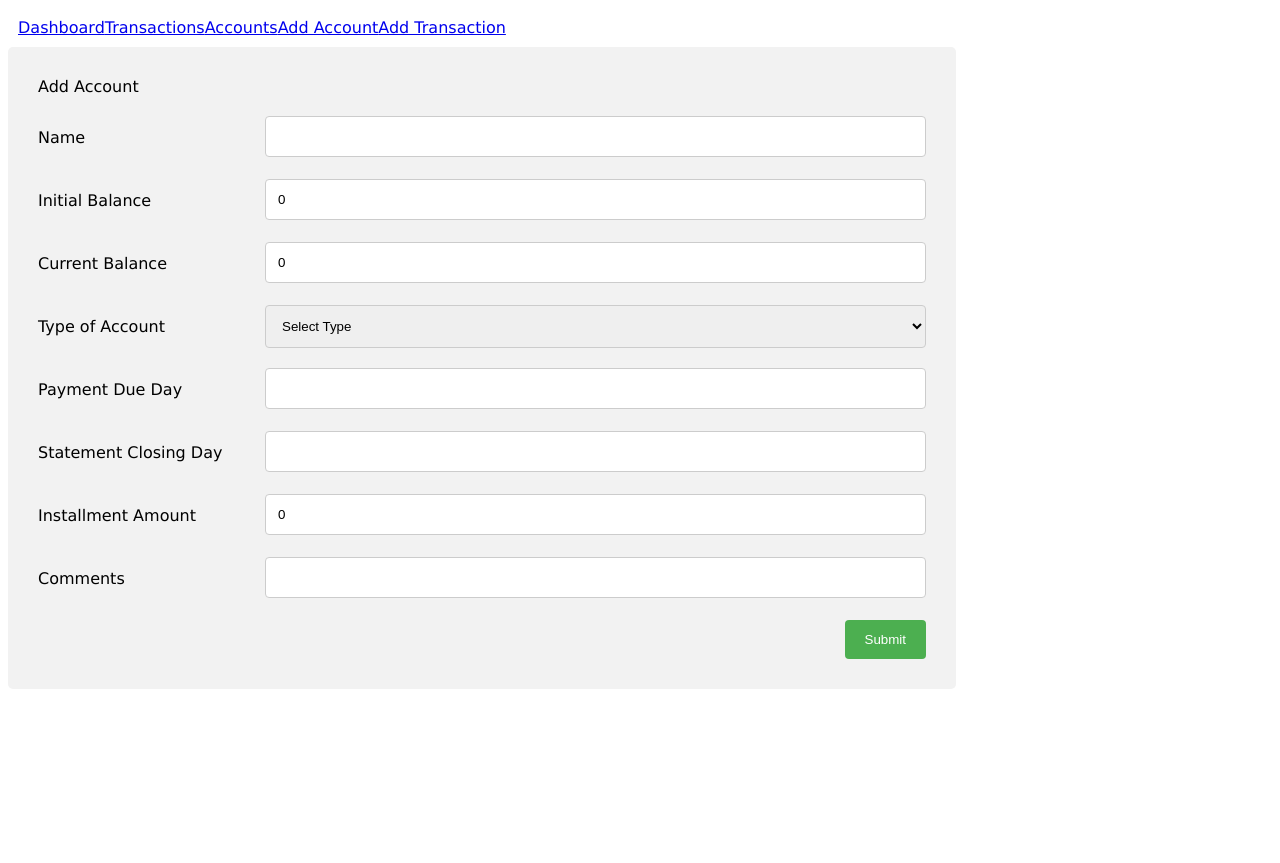
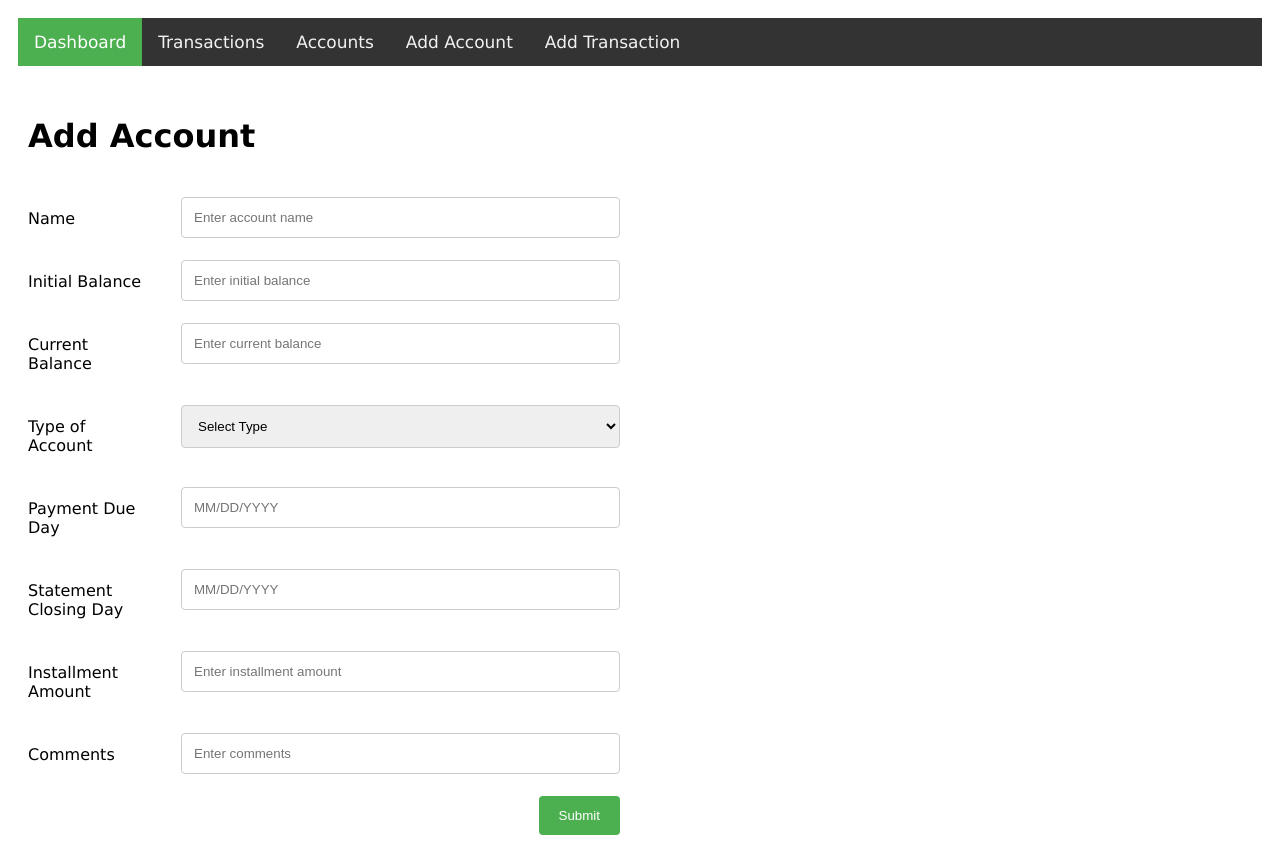
Before and after one commit to thinkseven/money-rollover-app, a React (Create React App) app: page /AddAccount in a window 1280 px wide. Before the commit the page ends 800 px from the top, so only its background shows below. Built offline with nearby package versions, Linux system fonts and the light colour scheme; no server answers.

Commit message:
form and css enhancements

```diff
--- a/package.json
+++ b/package.json
@@ -3,6 +3,11 @@
   "version": "0.1.0",
   "private": true,
   "dependencies": {
+    "@fortawesome/fontawesome-svg-core": "^1.2.28",
+    "@fortawesome/free-brands-svg-icons": "^5.13.0",
+    "@fortawesome/free-regular-svg-icons": "^5.13.0",
+    "@fortawesome/free-solid-svg-icons": "^5.13.0",
+    "@fortawesome/react-fontawesome": "^0.1.9",
     "@testing-library/jest-dom": "^4.2.4",
     "@testing-library/react": "^9.5.0",
     "@testing-library/user-event": "^7.2.1",
--- a/src/App.css
+++ b/src/App.css
@@ -77,9 +77,3 @@ input[type=submit] {
 input[type=submit]:hover {
     background-color: #45a049;
 }
-
-.container {
-    border-radius: 5px;
-    background-color: #f2f2f2;
-    padding: 20px;
-}
--- a/src/App.js
+++ b/src/App.js
@@ -1,4 +1,4 @@
-import React from 'react';
+import React, { useState } from 'react';
 import {
   BrowserRouter as Router,
   Switch,
@@ -10,31 +10,57 @@ import ShowTransaction from './Component/Transaction/Show'
 import ShowAccount from './Component/Accounts/Show'
 import AddTransaction from './Component/Transaction/Add';
 import AddAccount from './Component/Accounts/Add';
+
+import { faBars } from "@fortawesome/free-solid-svg-icons";
+import { FontAwesomeIcon } from "@fortawesome/react-fontawesome";
+
 import './App.css';
+import './Menu.css'
 import './Component/Component.css'
 
+
+
 function App() {
+
+  const [className, setClass] = useState("topnav");
+
+  const expandMenu = (e) => {
+    e.preventDefault()
+    if (className === "topnav") {
+      setClass("topnav responsive");
+    } else {
+      setClass("topnav");
+    }
+    return false;
+  }
+
+  const resetMenu = () => {
+    setClass("topnav");
+  }
 
   return (
     <div className="row">
       <Router>
         <div className="col-12">
-          <nav>
-            <Link to="/Dashboard">
+          <nav className={className}>
+            <Link to="/Dashboard" className="active">
               Dashboard
               </Link>
-            <Link to="/Transactions">
+            <Link to="/Transactions" onClick={resetMenu}>
               Transactions
-              </Link>
-            <Link to="/Accounts">
+            </Link>
+            <Link to="/Accounts" onClick={resetMenu}>
               Accounts
-              </Link>
-            <Link to="/AddAccount">
+            </Link>
+            <Link to="/AddAccount" onClick={resetMenu}>
               Add Account
               </Link>
-            <Link to="/AddTransaction">
+            <Link to="/AddTransaction" onClick={resetMenu}>
               Add Transaction
-              </Link>
+            </Link>
+            <a href="#0" className="icon" onClick={expandMenu}>
+              <FontAwesomeIcon icon={faBars} />
+            </a>
           </nav>
         </div>
         <Switch>
--- a/src/Component/Accounts/Add/index.js
+++ b/src/Component/Accounts/Add/index.js
@@ -4,12 +4,12 @@ class AddAccount extends Component {
 
   state = {
     name: '',
-    initialBalance: 0,
-    currentBalance: 0,
+    initialBalance: '',
+    currentBalance: '',
     accountType: 'None',
     paymentDueDay: '',
     statementClosingDay: '',
-    installmentAmount: 0,
+    installmentAmount: '',
     comments: '',
     msg: '',
   }
@@ -55,12 +55,12 @@ class AddAccount extends Component {
         this.setState({
           msg: "Account created successfully!!",
           name: '',
-          initialBalance: 0,
-          currentBalance: 0,
+          initialBalance: '',
+          currentBalance: '',
           accountType: 'None',
           paymentDueDay: '',
           statementClosingDay: '',
-          installmentAmount: 0,
+          installmentAmount: '',
           comments: ''
         })
       })
@@ -84,7 +84,7 @@ class AddAccount extends Component {
 
   render() {
     return (
-      <div className="col-9 container">
+      <div className="col-6 container">
         <form onSubmit={this.addTransaction}>
           {
             this.state.msg && (
@@ -96,7 +96,7 @@ class AddAccount extends Component {
 
           <div className="row">
             <div className="col-12">
-              <div>Add Account</div>
+              <div><h1>Add Account</h1></div>
             </div>
           </div>
 
@@ -105,7 +105,7 @@ class AddAccount extends Component {
               <label htmlFor="name">Name</label>
             </div>
             <div className="col-9">
-              <input type='text' name='name' onChange={this.setValue} value={this.state.name} />
+              <input type='text' name='name' onChange={this.setValue} value={this.state.name} placeholder="Enter account name"/>
             </div>
           </div>
 
@@ -114,7 +114,7 @@ class AddAccount extends Component {
               <label htmlFor="initialBalance">Initial Balance</label>
             </div>
             <div className="col-9">
-              <input type='text' name='initialBalance' onChange={this.setValue} value={this.state.initialBalance} />
+              <input type='text' name='initialBalance' onChange={this.setValue} value={this.state.initialBalance} placeholder="Enter initial balance"/>
             </div>
           </div>
 
@@ -123,7 +123,7 @@ class AddAccount extends Component {
               <label htmlFor="currentBalance">Current Balance</label>
             </div>
             <div className="col-9">
-              <input type='text' name='currentBalance' onChange={this.setValue} value={this.state.currentBalance} />
+              <input type='text' name='currentBalance' onChange={this.setValue} value={this.state.currentBalance} placeholder="Enter current balance"/>
             </div>
           </div>
 
@@ -149,7 +149,7 @@ class AddAccount extends Component {
               <label htmlFor="paymentDueDay">Payment Due Day</label>
             </div>
             <div className="col-9">
-              <input type='text' name='paymentDueDay' onChange={this.setValue} value={this.state.paymentDueDay} />
+              <input type='text' name='paymentDueDay' onChange={this.setValue} value={this.state.paymentDueDay} placeholder="MM/DD/YYYY" />
             </div>
           </div>
 
@@ -158,7 +158,7 @@ class AddAccount extends Component {
               <label htmlFor="statementClosingDay">Statement Closing Day</label>
             </div>
             <div className="col-9">
-              <input type='text' name='statementClosingDay' onChange={this.setValue} value={this.state.statementClosingDay} />
+              <input type='text' name='statementClosingDay' onChange={this.setValue} value={this.state.statementClosingDay} placeholder="MM/DD/YYYY" />
             </div>
           </div>
 
@@ -167,7 +167,7 @@ class AddAccount extends Component {
               <label htmlFor="installmentAmount">Installment Amount</label>
             </div>
             <div className="col-9">
-              <input type='text' name='installmentAmount' onChange={this.setValue} value={this.state.installmentAmount} />
+              <input type='text' name='installmentAmount' onChange={this.setValue} value={this.state.installmentAmount} placeholder="Enter installment amount" />
             </div>
           </div>
 
@@ -176,7 +176,7 @@ class AddAccount extends Component {
               <label htmlFor="comments">Comments</label>
             </div>
             <div className="col-9">
-              <input type='text' name='comments' onChange={this.setValue} value={this.state.comments} />
+              <input type='text' name='comments' onChange={this.setValue} value={this.state.comments} placeholder="Enter comments" />
             </div>
           </div>
 
--- a/src/Component/Accounts/Show/index.js
+++ b/src/Component/Accounts/Show/index.js
@@ -211,10 +211,10 @@ const ShowAccount = () => {
                             Account Type
                         </th>
                         <th>
-                            Next Payment Due Date
+                            Next Payment
                         </th>
                         <th>
-                            Next Closing Due Date
+                            Next Closing
                         </th>
                         <th>
                             Installment Amount
--- a/src/Component/Dashboard/Rollover/index.js
+++ b/src/Component/Dashboard/Rollover/index.js
@@ -97,7 +97,7 @@ const ShowTransaction = () => {
         <thead>
           <tr>
             <th>
-              Transaction Date
+              Date
             </th>
             <th>
               Name
--- a/src/Component/Transaction/Add/index.js
+++ b/src/Component/Transaction/Add/index.js
@@ -6,7 +6,7 @@ class AddTransaction extends Component {
     accounts: [],
     accountId: 0,
     name: '',
-    amount: 0,
+    amount: '',
     dueDate: '',
     postDate: '',
     transactionType: '',
@@ -55,7 +55,7 @@ class AddTransaction extends Component {
           msg: "Transaction created successfully!!",
           accountId: 0,
           name: '',
-          amount: 0,
+          amount: '',
           dueDate: '',
           postDate: '',
           transactionType: '',
@@ -82,7 +82,7 @@ class AddTransaction extends Component {
 
   render() {
     return (
-      <div className="col-9 container">
+      <div className="col-6 container">
         <form onSubmit={this.addTransaction}>
           {
             this.state.msg && (
@@ -94,7 +94,7 @@ class AddTransaction extends Component {
 
           <div className="row">
             <div className="col-12">
-              <div>Add Transaction</div>
+              <div><h1>Add Transaction</h1></div>
             </div>
           </div>
 
@@ -118,7 +118,7 @@ class AddTransaction extends Component {
               <label htmlFor="name">Name of Transaction</label>
             </div>
             <div className="col-9">
-              <input type='text' name='name' onChange={this.setValue} value={this.state.name} />
+              <input type='text' name='name' onChange={this.setValue} value={this.state.name} placeholder="Enter transaction name"/>
             </div>
           </div>
 
@@ -127,7 +127,7 @@ class AddTransaction extends Component {
               <label htmlFor="amount">Amount</label>
             </div>
             <div className="col-9">
-              <input type='text' name='amount' onChange={this.setValue} value={this.state.amount} />
+              <input type='text' name='amount' onChange={this.setValue} value={this.state.amount} placeholder="Enter amount"/>
             </div>
           </div>
 
@@ -136,7 +136,7 @@ class AddTransaction extends Component {
               <label htmlFor="dueDate">Due Date</label>
             </div>
             <div className="col-9">
-              <input type='text' name='dueDate' onChange={this.setValue} value={this.state.dueDate} />
+              <input type='text' name='dueDate' onChange={this.setValue} value={this.state.dueDate} placeholder="MM/DD/YYYY" />
             </div>
           </div>
 
@@ -145,7 +145,7 @@ class AddTransaction extends Component {
               <label htmlFor="postDate">Post Date</label>
             </div>
             <div className="col-9">
-              <input type='text' name='postDate' onChange={this.setValue} value={this.state.postDate} />
+              <input type='text' name='postDate' onChange={this.setValue} value={this.state.postDate} placeholder="MM/DD/YYYY" />
             </div>
           </div>
 
@@ -167,7 +167,7 @@ class AddTransaction extends Component {
               <label htmlFor="comments">Comments</label>
             </div>
             <div className="col-9">
-              <input type='text' name='comments' onChange={this.setValue} value={this.state.comments} />
+              <input type='text' name='comments' onChange={this.setValue} value={this.state.comments} placeholder="Enter comments" />
             </div>
           </div>
 
--- a/src/Component/Transaction/Show/index.js
+++ b/src/Component/Transaction/Show/index.js
@@ -1,4 +1,6 @@
 import React, { useState, useEffect } from 'react';
+import { faTrash } from "@fortawesome/free-solid-svg-icons";
+import { FontAwesomeIcon } from "@fortawesome/react-fontawesome";
 import './index.css';
 import moment from 'moment';
 
@@ -288,7 +290,7 @@ const DeleteTransaction = (props) => {
   }
 
   return <div>
-    <button onClick={handlerClick}>Delete </button>
+    <button onClick={handlerClick}><FontAwesomeIcon icon={faTrash} /> </button>
   </div>
 }
 
--- /dev/null
+++ b/src/Menu.css
@@ -0,0 +1,55 @@
+/* Add a black background color to the top navigation */
+.topnav {
+  background-color: #333;
+  overflow: hidden;
+}
+
+/* Style the links inside the navigation bar */
+.topnav a {
+  float: left;
+  display: block;
+  color: #f2f2f2;
+  text-align: center;
+  padding: 14px 16px;
+  text-decoration: none;
+  font-size: 17px;
+}
+
+/* Change the color of links on hover */
+.topnav a:hover {
+  background-color: #ddd;
+  color: black;
+}
+
+/* Add an active class to highlight the current page */
+.topnav a.active {
+  background-color: #4CAF50;
+  color: white;
+}
+
+/* Hide the link that should open and close the topnav on small screens */
+.topnav .icon {
+  display: none;
+}
+
+@media screen and (max-width: 600px) {
+  .topnav a:not(:first-child) {display: none;}
+  .topnav a.icon {
+    float: right;
+    display: block;
+  }
+}
+
+@media screen and (max-width: 600px) {
+  .topnav.responsive {position: relative;}
+  .topnav.responsive .icon {
+    position: absolute;
+    right: 0;
+    top: 0;
+  }
+  .topnav.responsive a {
+    float: none;
+    display: block;
+    text-align: left;
+  }
+}
```
Also changed, not shown: src/Component/Component.css (line endings or trailing spaces), 1 other file (tests, documents, lock files or other folders).
